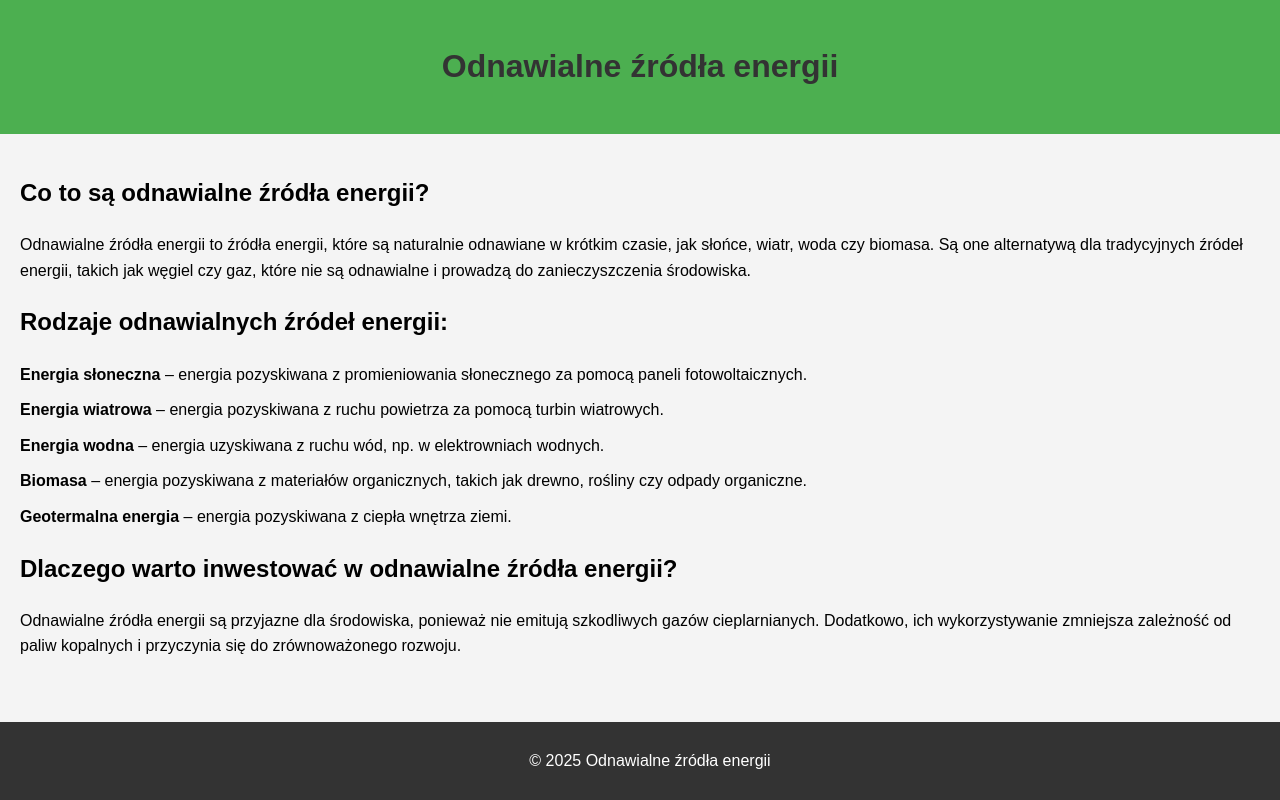
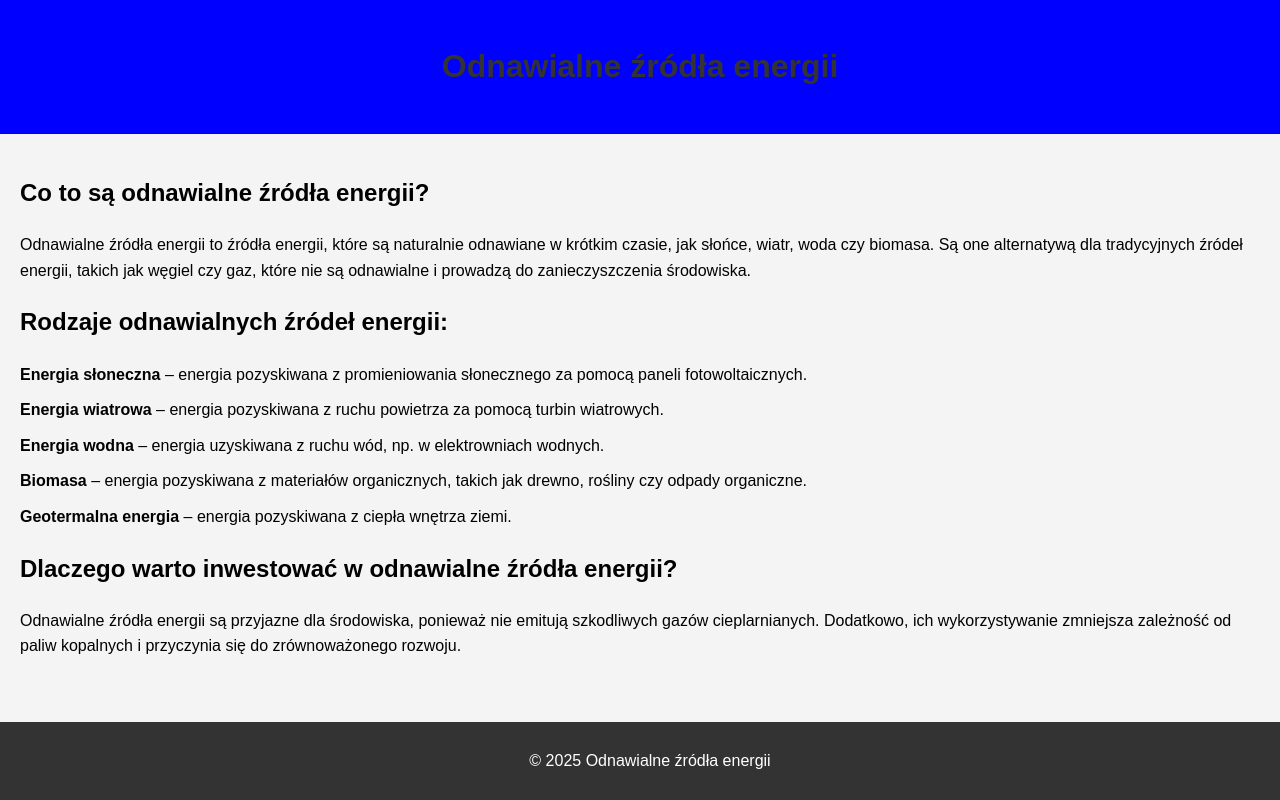
Before and after one commit to janekmajka/test-b, a plain HTML site: page index.html in a window 1280 px wide. Drawn offline with Linux system fonts and the light colour scheme.

Commit message:
zmiana 1

```diff
--- a/index.html
+++ b/index.html
@@ -13,7 +13,7 @@
             padding: 0;
         }
         header {
-            background-color: #4CAF50;
+            background-color: #0000FF; /* Changed from #4CAF50 to #0000FF */
             color: white;
             text-align: center;
             padding: 20px;
```
